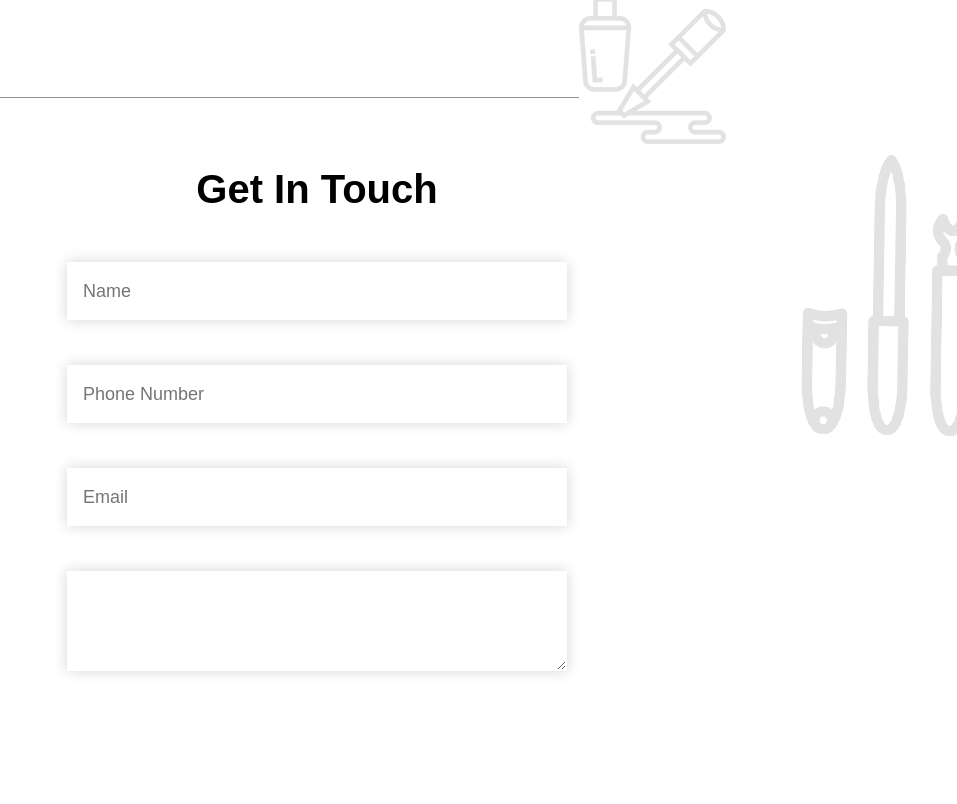
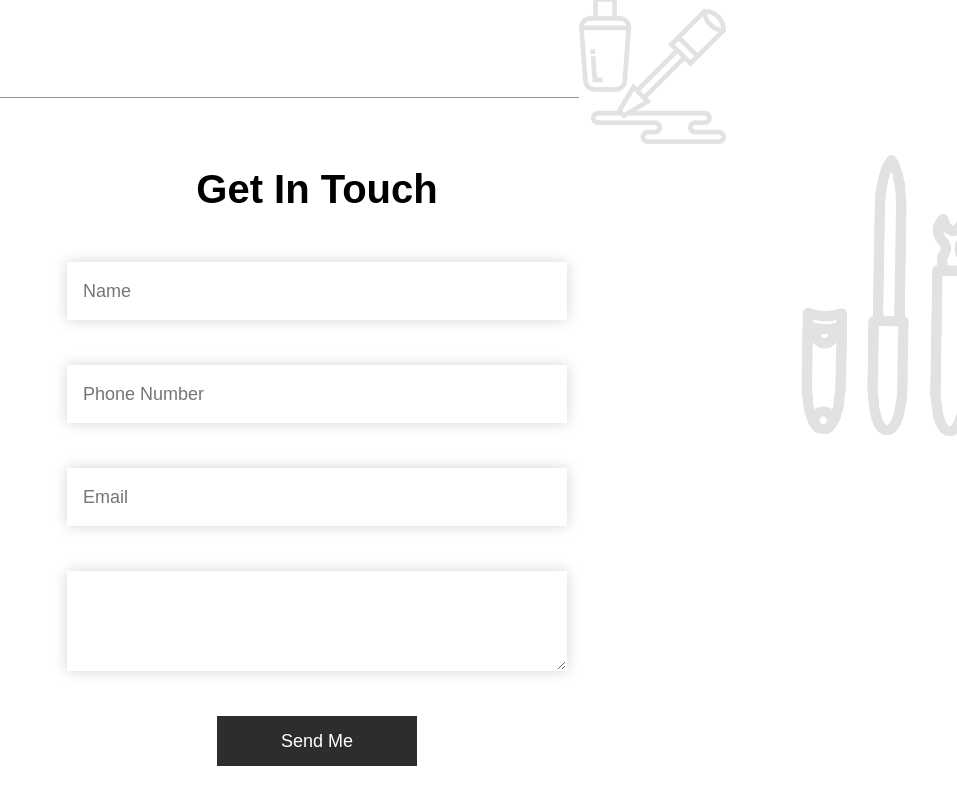
Before and after one commit to MahsumaRezai/Beauty-StyleSite, a React (Create React App) app: page / in a window 1280 px wide. Shown: the part 3200-4004 px from the top of the page, without its empty margins (323-1280 px from the left). Before the commit the page ends 3896 px from the top, so only its background shows below. Built offline with nearby package versions, Linux system fonts and the light colour scheme.

Commit message:
add form vaildation

```diff
--- /dev/null
+++ b/src/Componets/Form/Button.js
@@ -0,0 +1,9 @@
+import classes from './Form.module.css'
+const Button = (props) => {
+    return (
+        <div>
+            <button className={classes.btn}>{props.children}</button>
+        </div>
+    )
+}
+export default Button;
--- a/src/Componets/Form/Form.js
+++ b/src/Componets/Form/Form.js
@@ -1,8 +1,22 @@
-import { Fragment } from "react";
+import { Fragment, useRef } from "react";
 import img from '../image/right.png';
 import classes from './Form.module.css'
+import Button from "./Button";
 
 const Form = (props) => {
+    const NameCheck = useRef();
+    const PasswordCheck = useRef();
+    const EmailCheck = useRef();
+
+    const FormHandler = (event) => {
+        event.preventDefault();
+        const nameEnterd = NameCheck.current.value;
+        const passwordEnterd = PasswordCheck.current.value;
+        const emailEnterd = EmailCheck.current.value;
+
+
+
+    }
     return (
         <Fragment>
             <div >
@@ -15,6 +29,7 @@ const Form = (props) => {
                     <input placeholder="Phone Number" />
                     <input placeholder="Email" />
                     <textarea className={classes.text}></textarea>
+                    <Button>Send Me</Button>
 
                 </form>
 
--- a/src/Componets/Form/Form.module.css
+++ b/src/Componets/Form/Form.module.css
@@ -11,6 +11,16 @@
     align-items: center;
     margin-top: -300px;
     gap: 20px
+}
+.btn {
+    width: 200px;
+    height: 50px;
+    background:#2e2d2d;
+    border: unset;
+    margin: auto;
+    margin-bottom:50px;
+    font-size: 18px;
+    color: white;
 }
 .content input {
     border: #fff solid 1px;
```
